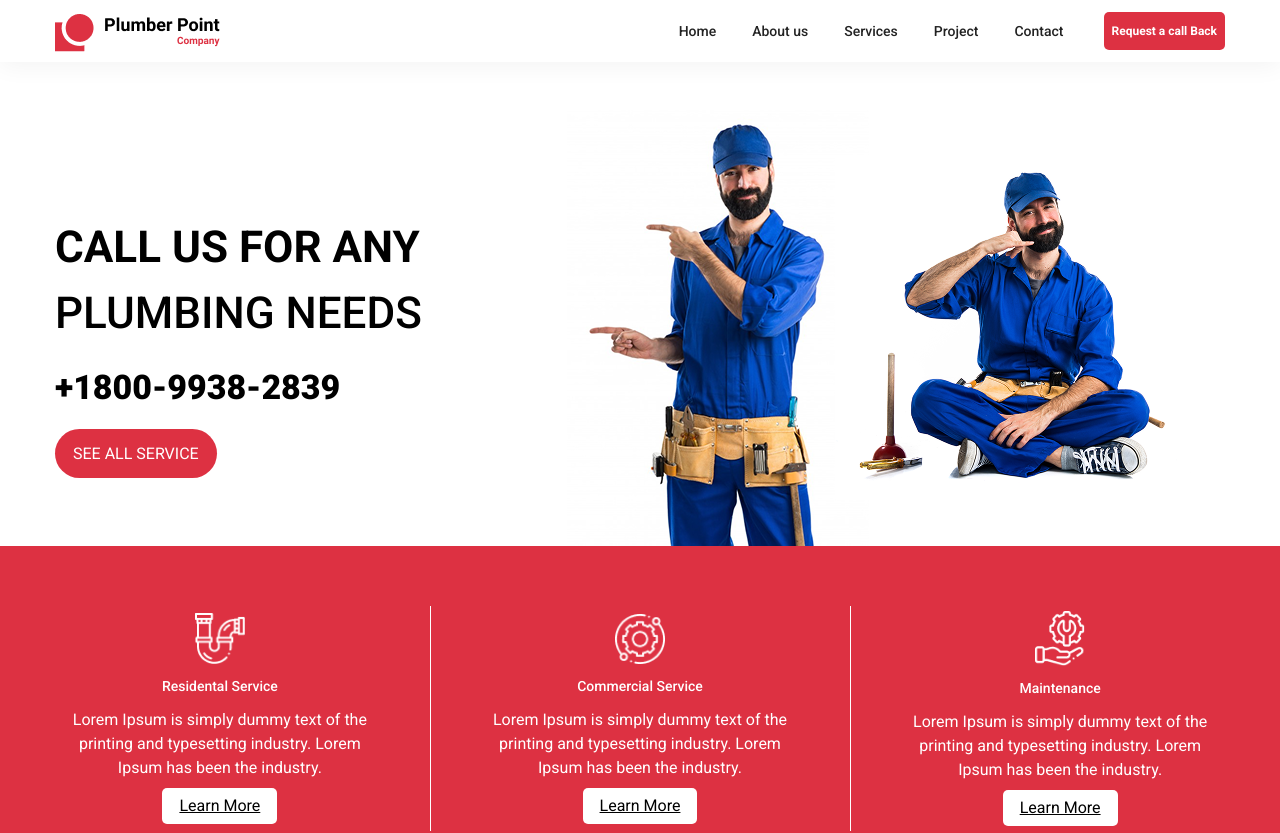
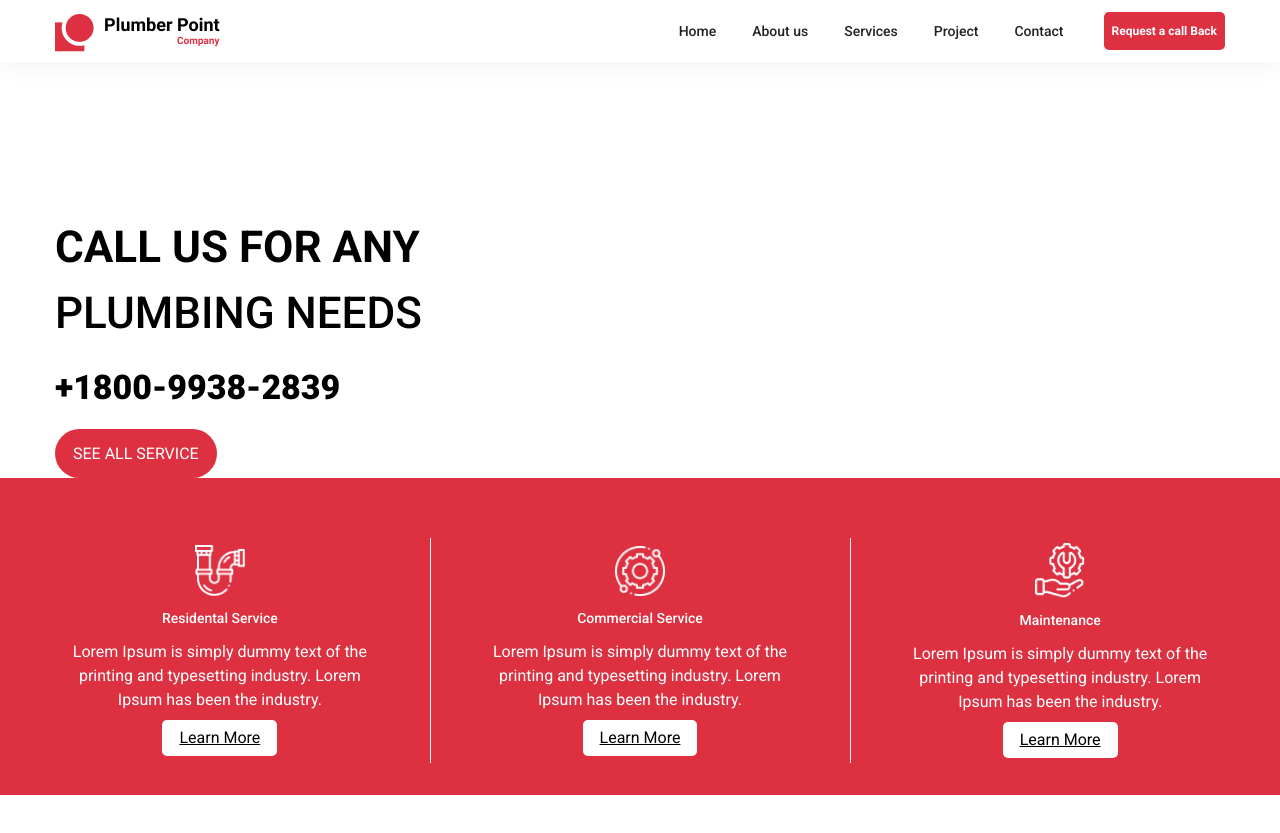
Before and after one commit to Sijan666/plumbingCompany, a React (Vite) app: page / in a window 1280 px wide. Shown: the top 833 px of the page. Built offline with nearby package versions, Linux system fonts and the light colour scheme.

Commit message:
small change in banner

```diff
--- a/src/components/layouts/Banner.jsx
+++ b/src/components/layouts/Banner.jsx
@@ -1,6 +1,6 @@
 import Container from "../Container"
 import Image from "../Image"
-import bannerImg from '../../assets/bannerImg.png'
+// import bannerImg from '../../assets/bannerImg.png'
 import Button from "../Button"
 
 
@@ -18,9 +18,9 @@ const Banner = () => {
                             <Button btnText={'See All Service'} className={'text-white text-base commonBg pt-[13px] pb-3 px-4.5 rounded-[35px] uppercase'}/>
                         </div>
                         {/* right */}
-                        <div className="right hidden lg:block">
+                        {/* <div className="right hidden lg:block">
                             <Image imgSrc={bannerImg}/>
-                        </div>
+                        </div> */}
                     </div>
                 </Container>
             </div>
```
